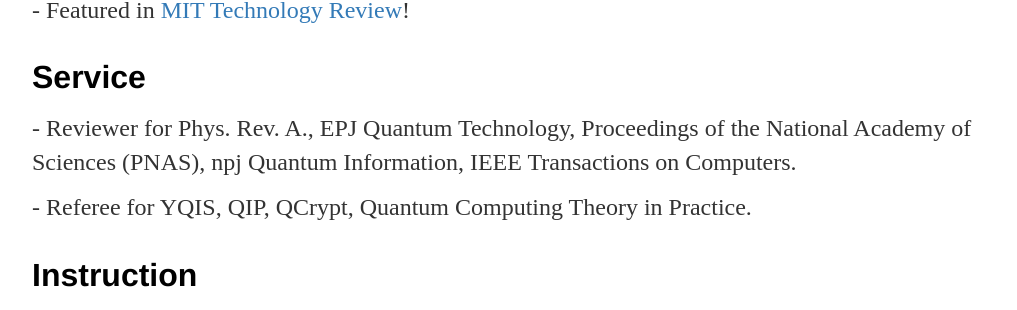
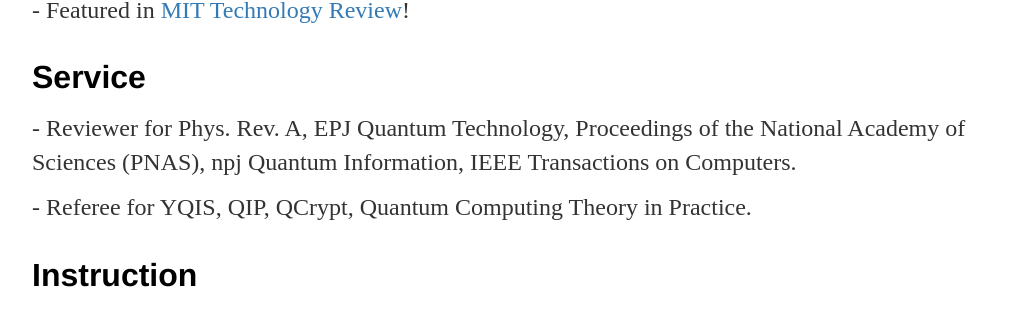
Before and after one commit to emilkhab/emilkhab.github.io, a Jekyll site: the page built from index.html, in a window 1280 px wide. Shown: the part 1420-1730 px from the top of the page, without its empty margins (128-1145 px from the left). Built offline with Jekyll 4.4.1, drawn with Linux system fonts in a browser that asks for light colours.

```diff
--- a/index.html
+++ b/index.html
@@ -42,7 +42,7 @@ title: Emil Khabiboulline
 
 <div class="blurb" id="Service">
 	<h2>Service</h2>
-	<p>- Reviewer for Phys. Rev. A., EPJ Quantum Technology, Proceedings of the National Academy of Sciences (PNAS), npj Quantum Information, IEEE Transactions on Computers.</p>
+	<p>- Reviewer for Phys. Rev. A, EPJ Quantum Technology, Proceedings of the National Academy of Sciences (PNAS), npj Quantum Information, IEEE Transactions on Computers.</p>
 	<p>- Referee for YQIS, QIP, QCrypt, Quantum Computing Theory in Practice.</p>
 </div>
 
```
